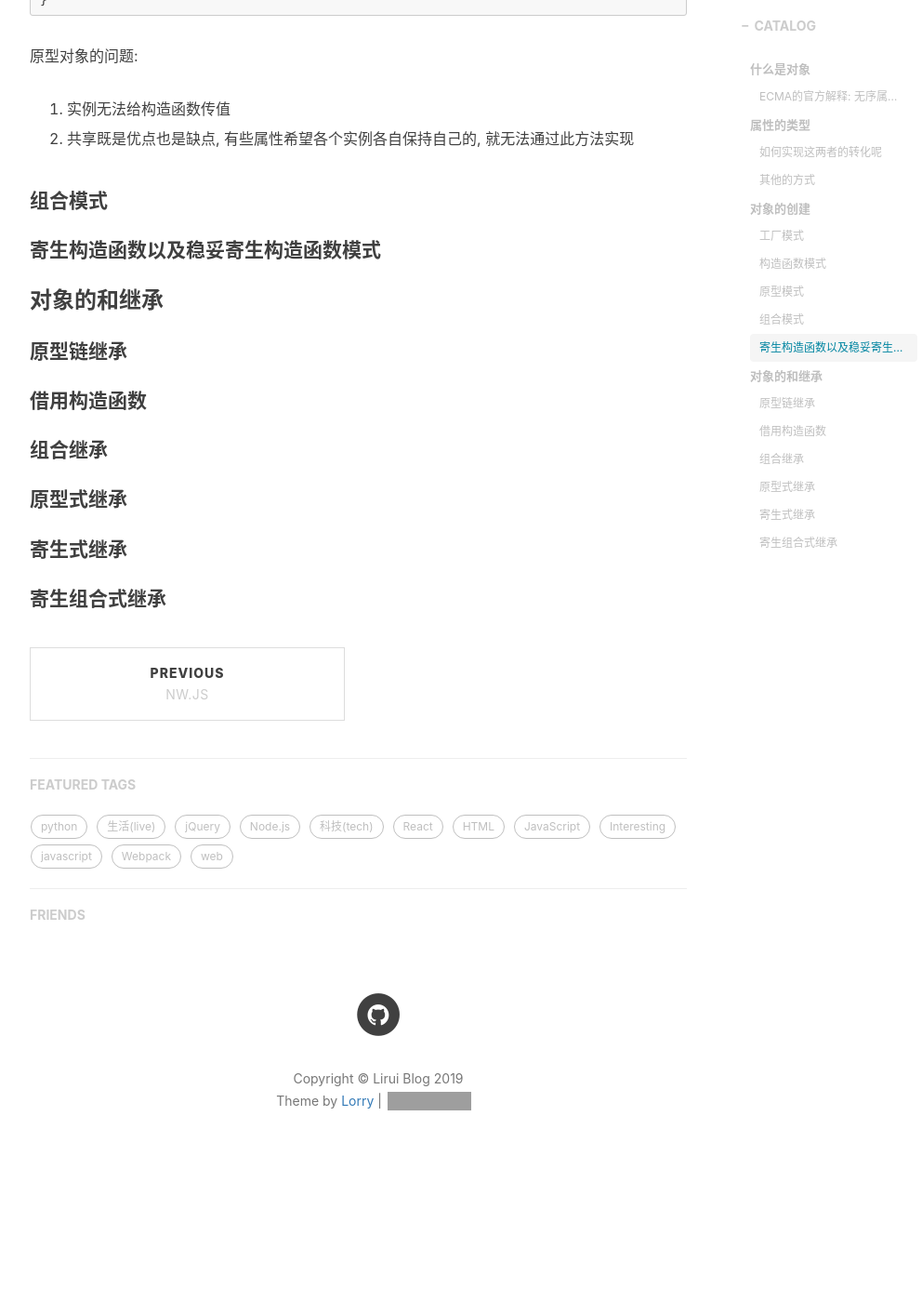
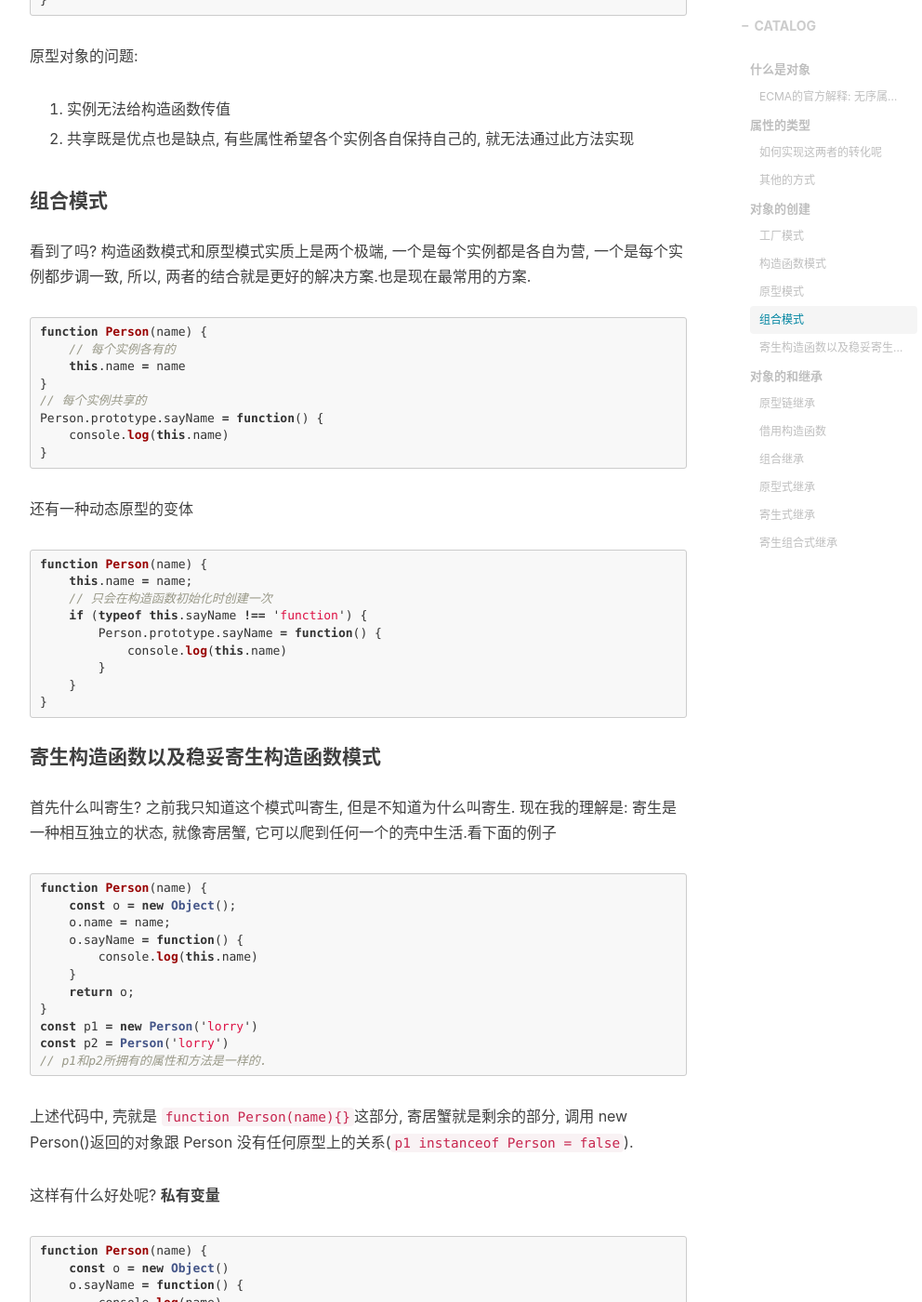
Before and after one commit to JiangLiruii/jiangliruii.github.io, a Jekyll site: the page built from _posts/2019-06-06-cors.md, in a window 1280 px wide and 1400 px high, scrolled down 4766 px. Shown: the whole window at 93% size, without its empty margins (233-1225 px from the left). Built offline with Jekyll 4.4.1, drawn with Linux system fonts in a browser that asks for light colours; comment, search, counter and statistics services are not loaded; before the commit the page ends 6054 px from its top, so only the background shows below that; some of the changed text lies outside the part shown; grey boxes are pictures that could not be loaded.

Commit message:
新增寄生构造模式

````diff
--- a/_posts/2019-06-06-cors.md
+++ b/_posts/2019-06-06-cors.md
@@ -196,8 +196,68 @@ Person.prototype = {
 
 #### 组合模式
 
+看到了吗? 构造函数模式和原型模式实质上是两个极端, 一个是每个实例都是各自为营, 一个是每个实例都步调一致, 所以, 两者的结合就是更好的解决方案.也是现在最常用的方案.
+
+```js
+function Person(name) {
+    // 每个实例各有的
+    this.name = name
+}
+// 每个实例共享的
+Person.prototype.sayName = function() {
+    console.log(this.name)
+}
+```
+
+还有一种动态原型的变体
+
+```js
+function Person(name) {
+    this.name = name;
+    // 只会在构造函数初始化时创建一次
+    if (typeof this.sayName !== 'function') {
+        Person.prototype.sayName = function() {
+            console.log(this.name)
+        }
+    }
+}
+```
 
 #### 寄生构造函数以及稳妥寄生构造函数模式
+
+首先什么叫寄生? 之前我只知道这个模式叫寄生, 但是不知道为什么叫寄生.
+现在我的理解是: 寄生是一种相互独立的状态, 就像寄居蟹, 它可以爬到任何一个的壳中生活.看下面的例子
+
+```js
+function Person(name) {
+    const o = new Object();
+    o.name = name;
+    o.sayName = function() {
+        console.log(this.name)
+    }
+    return o;
+}
+const p1 = new Person('lorry')
+const p2 = Person('lorry')
+// p1和p2所拥有的属性和方法是一样的.
+```
+
+上述代码中, 壳就是 `function Person(name){}`这部分, 寄居蟹就是剩余的部分, 调用 new Person()返回的对象跟 Person 没有任何原型上的关系(`p1 instanceof Person = false`).
+
+这样有什么好处呢? **私有变量**
+
+```js
+function Person(name) {
+    const o = new Object()
+    o.sayName = function() {
+        console.log(name)
+    }
+    return o;
+}
+const p1 = new Person('lorry')
+```
+
+p1中就保存了一个稳定对象, 除了调用 sayName 之外没有任何办法可以获取到构造函数中的数据成员.
 
 ### 对象的和继承
 
````
